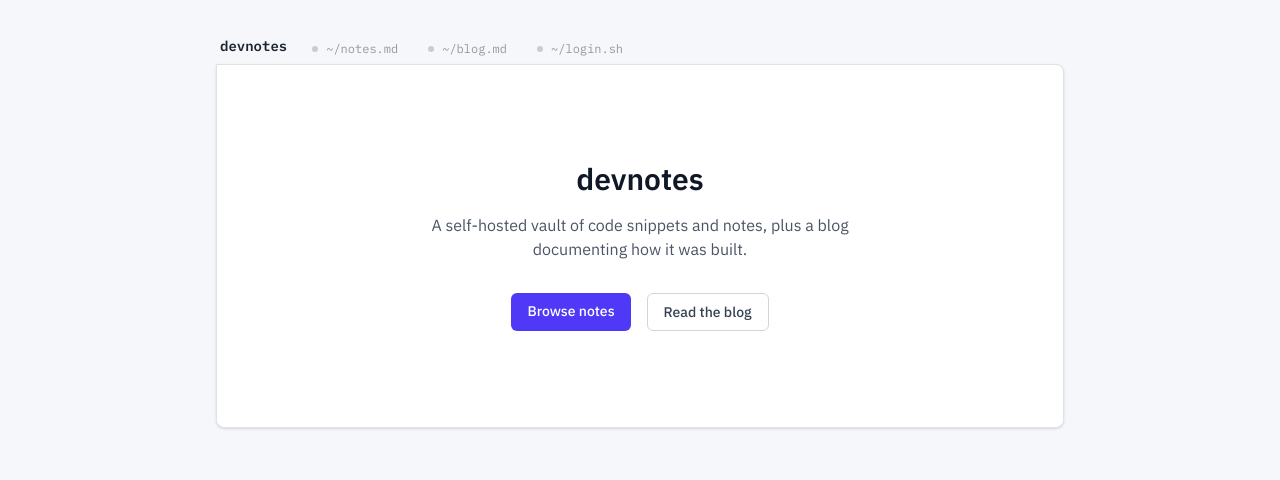
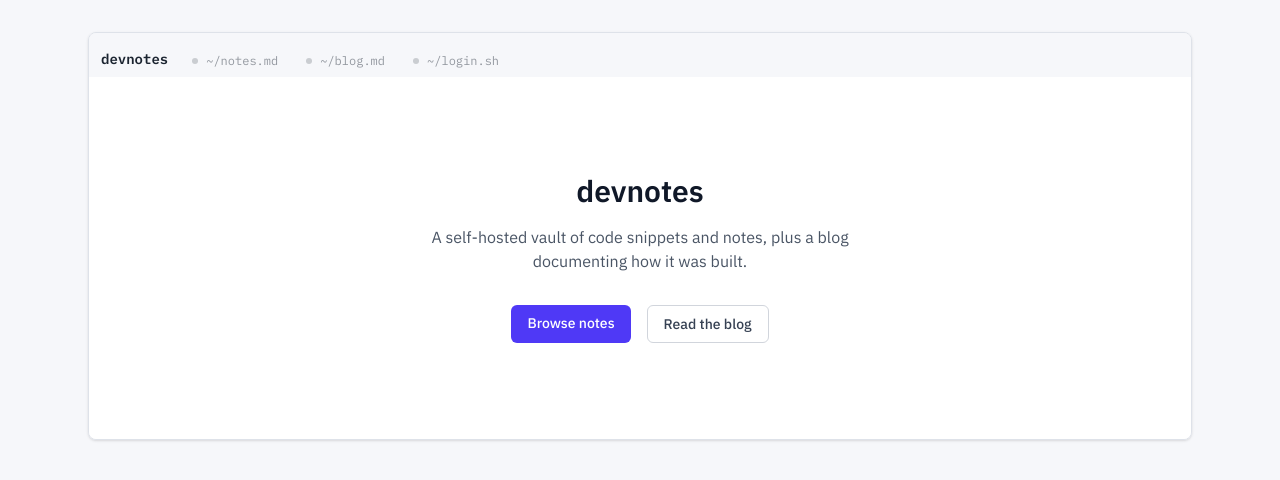
Before and after one commit to webdev-bill/devnotes, a React (Vite) app in the folder frontend/: page / in a window 1280 px wide. Shown: the top 480 px of the page. Built offline with nearby package versions, Linux system fonts and the light colour scheme; no server answers.

Commit message:
fix: seamless active-tab-to-panel merge and wider desktop workspace

```diff
--- a/frontend/src/components/Layout.tsx
+++ b/frontend/src/components/Layout.tsx
@@ -4,11 +4,16 @@ import Nav from './Nav'
 export default function Layout() {
   return (
     <div className="min-h-screen bg-paper">
-      <div className="mx-auto max-w-4xl px-4 pt-8 sm:px-6">
-        <Nav />
-        <main className="rounded-b-lg rounded-tr-lg border border-rule bg-white p-6 shadow-sm sm:p-8">
-          <Outlet />
-        </main>
+      <div className="mx-auto max-w-6xl px-4 pt-8 sm:px-6">
+        {/* Nav (tab tray) and main (content) share this one box so the active
+            tab's background can meet the content's background with zero gap —
+            see Nav.tsx for why that's what makes the seam disappear. */}
+        <div className="overflow-hidden rounded-lg border border-rule shadow-sm">
+          <Nav />
+          <main className="bg-white p-6 sm:p-8">
+            <Outlet />
+          </main>
+        </div>
       </div>
     </div>
   )
--- a/frontend/src/components/Nav.tsx
+++ b/frontend/src/components/Nav.tsx
@@ -2,7 +2,7 @@ import { NavLink, useNavigate } from 'react-router'
 import { useAuth } from '../context/useAuth'
 
 const tabClass =
-  'group -mb-px inline-flex items-center gap-2 rounded-t-md border border-b-0 px-3 py-2 font-display text-xs transition-colors'
+  'inline-flex items-center gap-2 rounded-t-md px-3 py-2 font-display text-xs transition-colors'
 
 function Tab({ to, label }: { to: string; label: string }) {
   return (
@@ -10,9 +10,7 @@ function Tab({ to, label }: { to: string; label: string }) {
       to={to}
       className={({ isActive }) =>
         `${tabClass} ${
-          isActive
-            ? 'border-rule border-b-white bg-white text-ink'
-            : 'border-transparent text-ink/45 hover:text-ink/70'
+          isActive ? 'bg-white text-ink' : 'text-ink/45 hover:bg-white/50 hover:text-ink/70'
         }`
       }
     >
@@ -36,7 +34,12 @@ export default function Nav() {
   }
 
   return (
-    <div className="flex items-end justify-between gap-2 px-1">
+    // Same background as the outer page (`paper`), so the ACTIVE tab (bg-white)
+    // is the only thing here that shares a color with the content panel below
+    // it — that shared color, meeting with zero gap, is what makes it read as
+    // one continuous surface rather than a border-matching trick that has to
+    // line up pixel-for-pixel.
+    <div className="flex items-end justify-between gap-2 bg-paper px-3 pt-3">
       <div className="flex items-end gap-1 overflow-x-auto">
         <NavLink
           to="/"
--- a/frontend/src/pages/NoteDetail.tsx
+++ b/frontend/src/pages/NoteDetail.tsx
@@ -25,7 +25,9 @@ export default function NoteDetail() {
         <TagPills tags={note.tags} />
       </div>
       <h1 className="mt-4 font-display text-xl font-semibold text-ink">{note.title}</h1>
-      <div className="prose mt-6 max-w-none">
+      {/* Constrained to a readable line length even though the shell itself
+          is wide now — a wide workspace panel doesn't mean wide paragraphs. */}
+      <div className="prose mt-6 max-w-2xl">
         {/*
           NEVER add rehype-raw (or any plugin enabling raw HTML passthrough)
           here. This is user-authored markdown rendered for arbitrary
--- a/frontend/src/pages/my/NoteForm.tsx
+++ b/frontend/src/pages/my/NoteForm.tsx
@@ -46,7 +46,11 @@ export default function NoteForm() {
   if (isEditing && state.status === 'error') return <ErrorState message={state.message} />
 
   return (
-    <div>
+    // A bit wider than the pure-reading column on NoteDetail (max-w-2xl) —
+    // the content field here is code, which wants more horizontal room than
+    // prose, but still bounded well short of the full workspace width so the
+    // title/tags/visibility inputs don't stretch absurdly wide.
+    <div className="max-w-3xl">
       <p className="font-display text-xs text-ink/40">
         {isEditing ? `~/notes/${id}.md` : '~/notes/new.md'}
       </p>
```
